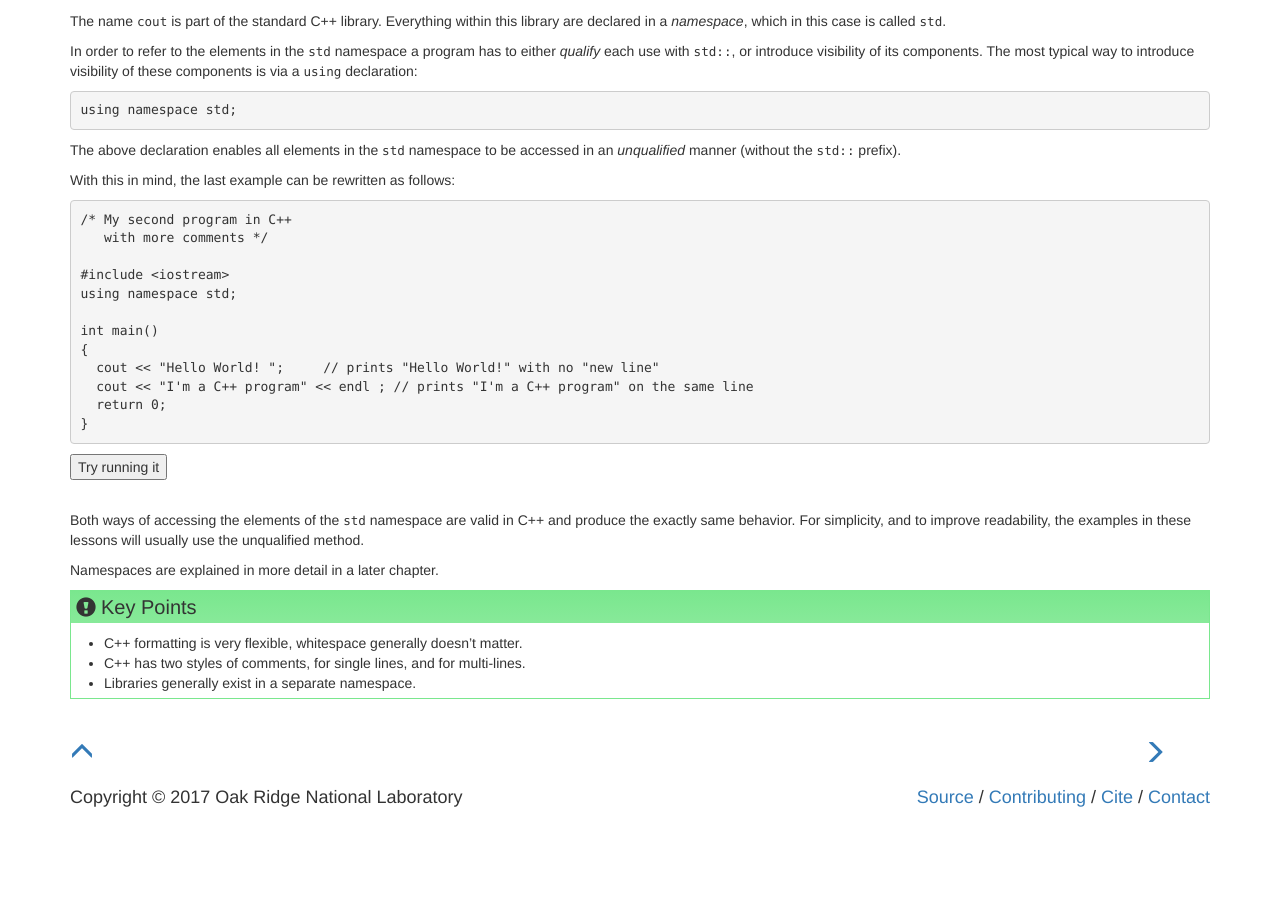
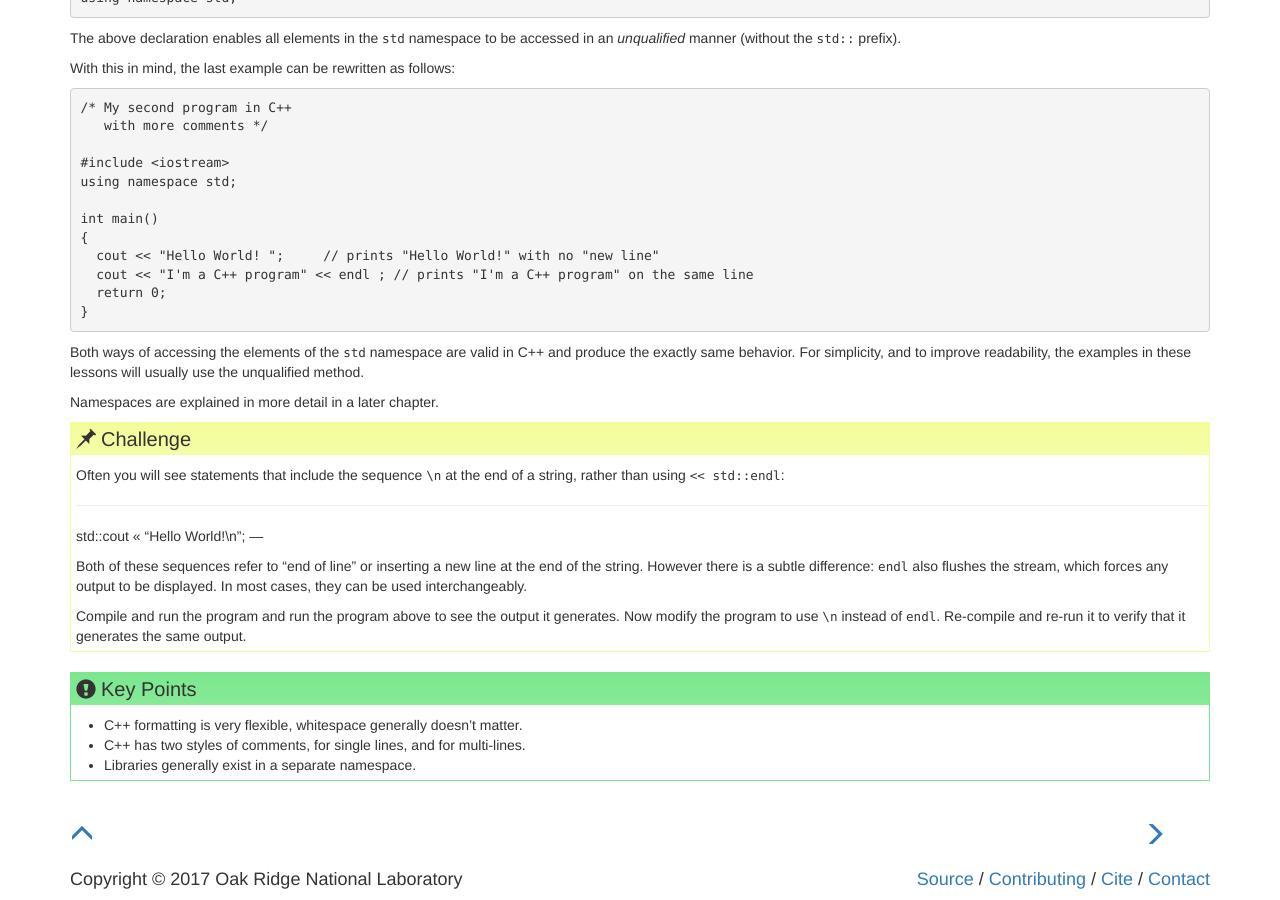
Before and after one commit to ornl-ssd/cpp-novice, a Jekyll site: the page built from _episodes/01-structure.md, in a window 1280 px wide and 900 px high, scrolled down 2386 px. Built offline with Jekyll 4.4.1, drawn with Linux system fonts in a browser that asks for light colours; before the commit the page ends 3204 px from its top, so only the background shows below that.

Commit message:
Signed-off-by: Greg Watson <g.watson@computer.org>

```diff
--- a/_episodes/01-structure.md
+++ b/_episodes/01-structure.md
@@ -27,23 +27,6 @@ Let's start with the simple "Hello World" program, and look at it in more detail
 8 }
 ~~~
 {: .code}
-
-<form target="_blank" method="post" action="http://cpp.sh/">
-<input type="hidden" name="source" id="sub1"/>
-<input type="submit" value="Try running it"/>
-<script type="text/javascript">
-document.getElementById('sub1').value = `// My first Hello World program
-#include <iostream>
-
-int main()
-{
-  std::cout << "Hello World!" << std::endl;
-  return 0;
-}
-`;
-</script>
-</form>
-<br>
 
 Let's examine this program line by line:
 
@@ -158,27 +141,6 @@ int main()
   return 0;
 }
 ~~~
-{: .code}
-
-<form target="_blank" method="post" action="http://cpp.sh/">
-<input type="hidden" name="source" id="sub2"/>
-<input type="submit" value="Try running it"/>
-<script type="text/javascript">
-document.getElementById('sub2').value = `/* My second program in C++
-   with more comments */
-
-#include <iostream>
-
-int main()
-{
-  std::cout << "Hello World! ";     // prints "Hello World!" with no "new line"
-  std::cout << "I'm a C++ program" << std::endl ; // prints "I'm a C++ program" on the same line
-  return 0;
-}
-`;
-</script>
-</form>
-<br>
 
 While adding the comments, we also took the opportunity to show you how `std::endl` can be used to control
 where the output is printed.
@@ -219,28 +181,24 @@ int main()
 ~~~
 {: .code}
 
-<form target="_blank" method="post" action="http://cpp.sh/">
-<input type="hidden" name="source" id="sub3"/>
-<input type="submit" value="Try running it"/>
-<script type="text/javascript">
-document.getElementById('sub3').value = `/* My second program in C++
-   with more comments */
-
-#include <iostream>
-using namespace std;
-
-int main()
-{
-  cout << "Hello World! ";     // prints "Hello World!" with no "new line"
-  cout << "I'm a C++ program" << endl ; // prints "I'm a C++ program" on the same line
-  return 0;
-}
-`;
-</script>
-</form>
-<br>
-
 Both ways of accessing the elements of the `std` namespace are valid in C++ and produce the exactly same behavior. For simplicity, and
 to improve readability, the examples in these lessons will usually use the unqualified method.
 
 Namespaces are explained in more detail in a later chapter.
+
+>## Challenge
+> Often you will see statements that include the sequence `\n` at the end of a string, rather than using `<< std::endl`:
+>
+> ---
+> std::cout << "Hello World!\n";
+> ---
+> {: .code}
+>
+> Both of these sequences refer to "end of line" or inserting a new line at the end of the string. However there is a
+> subtle difference: `endl` also flushes the stream, which forces any output to be displayed. In most cases, they can be
+> used interchangeably.
+>
+> Compile and run the program and run the program above to see the output it generates. Now modify the program to use
+> `\n` instead of `endl`. Re-compile and re-run it to verify that it generates the same output.
+>
+{: .callout}
```
